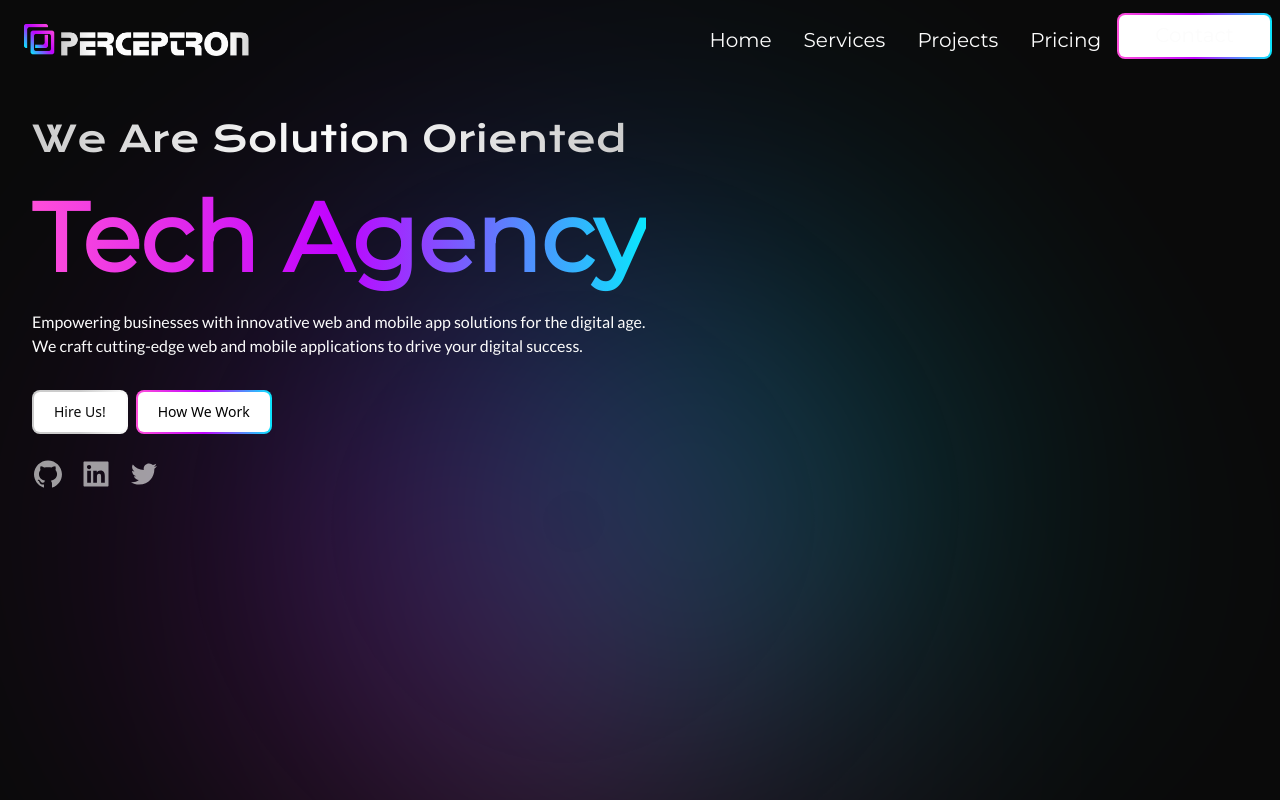
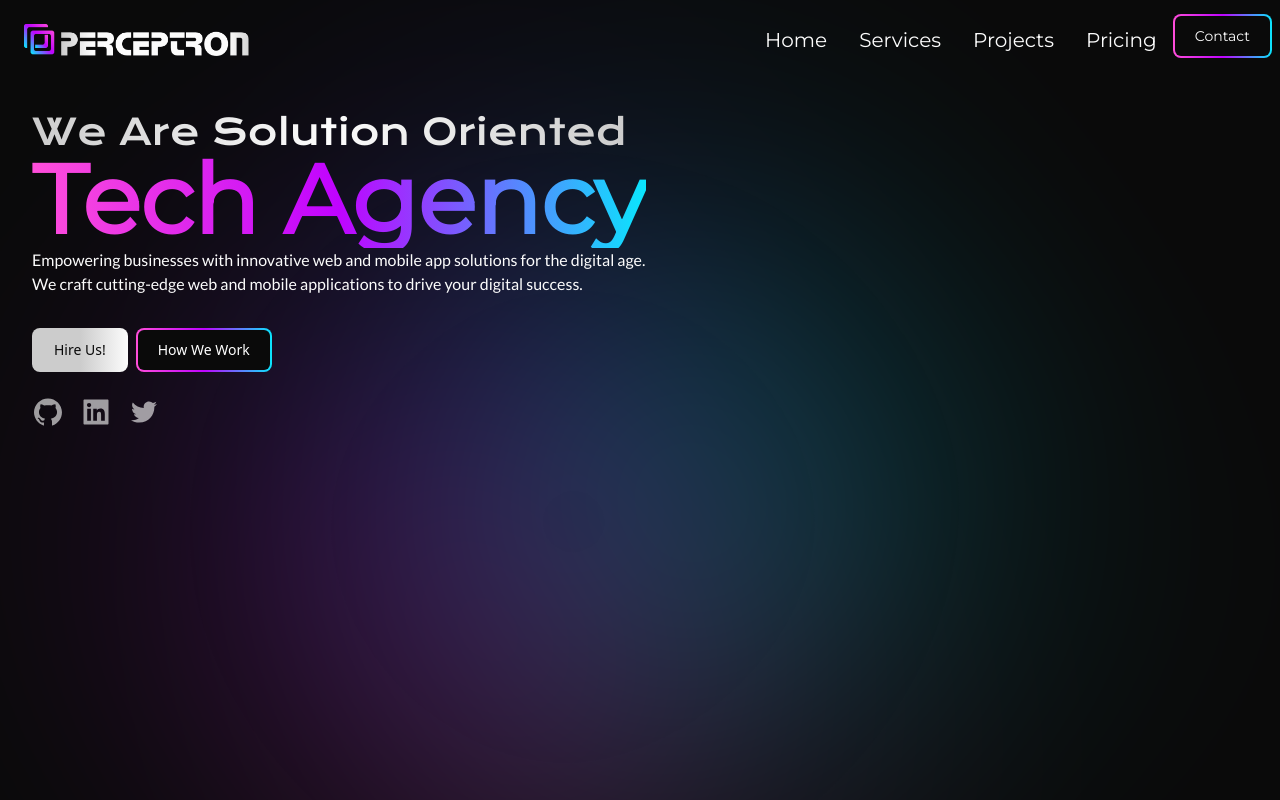
Before and after one commit to asif-bhuti/perceptron-client, a React (Create React App) app: page / in a window 1280 px wide. Built offline with nearby package versions, Linux system fonts and the light colour scheme.

Commit message:
Update spacing and size

```diff
--- a/src/components/button/Button.jsx
+++ b/src/components/button/Button.jsx
@@ -5,19 +5,19 @@ import clsx from "clsx";
 export const Button = ({ children, variant }) => {
   return (
     <button
-      class={twMerge(
+      className={twMerge(
         clsx(
-          "relative inline-flex items-center justify-center p-0.5 mb-2 mr-2 overflow-hidden text-sm font-medium  rounded-lg group bg-gradient-to-r from-secondary-pink via-secondary-purple to-secondary-cyan group-hover:from-purple-600 group-hover:to-blue-500 hover:text-white dark:text-white focus:ring-4 focus:outline-none focus:ring-blue-300 dark:focus:ring-blue-800",
+          "relative inline-flex items-center justify-center p-0.5 mb-2 mr-2 overflow-hidden text-sm font-medium  rounded-lg group bg-gradient-to-r from-secondary-pink via-secondary-purple to-secondary-cyan group-hover:from-purple-600 group-hover:to-blue-500 hover:text-white text-white focus:ring-4 focus:outline-none focus:ring-blue-300 ",
           variant === "primary" &&
             "from-primary-200 via-primary-200 to-primary-100"
         )
       )}
     >
       <span
-        class={twMerge(
+        className={twMerge(
           clsx(
-            "relative px-5 py-2.5 transition-all ease-in duration-75 bg-white dark:bg-primary-400      rounded-md group-hover:bg-opacity-0",
-            variant === "primary" && "dark:bg-transparent text-primary-400"
+            "relative px-5 py-2.5 transition-all ease-in duration-75 bg-primary-400 rounded-md group-hover:bg-opacity-0",
+            variant === "primary" && "bg-transparent text-primary-400"
           )
         )}
       >
--- a/src/components/navbar/Navbar.jsx
+++ b/src/components/navbar/Navbar.jsx
@@ -14,34 +14,22 @@ export const Navbar = () => {
           />
         </NavLink>
         <ul className="flex justify-end w-1/2 items-center">
-          <NavLink
-            to={"/"}
-            className="text-[20px] font-montserrat text-primary-100 m-4"
-          >
+          <NavLink to={"/"} className="nav-link">
             Home
           </NavLink>
-          <NavLink
-            to={"services"}
-            className="text-[20px] font-montserrat text-primary-100 m-4"
-          >
+          <NavLink to={"services"} className="nav-link">
             Services
           </NavLink>
-          <NavLink
-            to={"projects"}
-            className="text-[20px] font-montserrat text-primary-100 m-4"
-          >
+          <NavLink to={"projects"} className="nav-link">
             Projects
           </NavLink>
-          <NavLink
-            to={"pricing"}
-            className="text-[20px] font-montserrat text-primary-100 m-4"
-          >
+          <NavLink to={"pricing"} className="nav-link">
             Pricing
           </NavLink>
           <Button>
             <NavLink
               to={"contact"}
-              className="text-[20px] font-montserrat text-primary-100 m-4"
+              className="font-montserrat text-primary-100"
             >
               Contact
             </NavLink>
--- a/src/index.css
+++ b/src/index.css
@@ -7,8 +7,12 @@
 @tailwind components;
 @tailwind utilities;
 
-/* index.css */
-/* index.css */
+@layer components {
+  .nav-link {
+    @apply text-xl font-montserrat text-primary-100 m-4;
+  }
+}
+
 @keyframes rotateAndFloat {
   0% {
     transform: rotate(0) translateY(-50px);
--- a/src/pages/home/Home.jsx
+++ b/src/pages/home/Home.jsx
@@ -1,18 +1,35 @@
 import React from "react";
 import { Button } from "../../components";
 import { AiFillGithub, AiFillLinkedin, AiOutlineTwitter } from "react-icons/ai";
+import { NavLink } from "react-router-dom";
+
+const socialMediaIcons = [
+  { Icon: AiFillGithub, link: "https://www.github.com/" },
+  { Icon: AiFillLinkedin, link: "https://www.linkedin.com/" },
+  { Icon: AiOutlineTwitter, link: "https://www.twitter.com/" },
+];
 
 export const Home = () => {
+  const SocialMediaIcon = ({ Icon, link, size = "32px", color = "fff" }) => (
+    <NavLink to={link}>
+      <Icon
+        size={size}
+        color={color}
+        className="mr-4 opacity-60 hover:opacity-100 transition-all ease-in duration-75"
+      />
+    </NavLink>
+  );
+
   return (
     <div
       className="relative z-30 m-8
     "
     >
       <div className="flex flex-col">
-        <h3 className="font-krona text-[36px] bg-gradient-to-r from-primary-200 via-primary-100 to-primary-200 bg-clip-text text-transparent self-start text-start">
+        <h3 className="font-krona text-4xl bg-gradient-to-r from-primary-200 via-primary-100 to-primary-200 bg-clip-text text-transparent self-start text-start">
           We Are Solution Oriented
         </h3>
-        <h1 className="font-montserrat text-[96px] font-bold bg-gradient-to-r from-secondary-pink via-secondary-purple to-secondary-cyan bg-clip-text text-transparent self-start text-start">
+        <h1 className="font-montserrat text-8xl font-bold bg-gradient-to-r from-secondary-pink via-secondary-purple to-secondary-cyan bg-clip-text text-transparent self-start text-start">
           Tech Agency
         </h1>
         <p className="font-lato text-primary-100 w-[640px]">
@@ -27,21 +44,9 @@ export const Home = () => {
         </div>
         <span className="my-2"></span>
         <div className="flex">
-          <AiFillGithub
-            size={"32px"}
-            color="fff"
-            className="mr-4 opacity-60 hover:opacity-100 transition-all ease-in duration-75"
-          />
-          <AiFillLinkedin
-            size={"32px"}
-            color="fff"
-            className="mr-4 opacity-60 hover:opacity-100 transition-all ease-in duration-75"
-          />
-          <AiOutlineTwitter
-            size={"32px"}
-            color="fff"
-            className="mr-4 opacity-60 hover:opacity-100 transition-all ease-in duration-75"
-          />
+          {socialMediaIcons.map((item, index) => (
+            <SocialMediaIcon Icon={item.Icon} key={index} link={item.link} />
+          ))}
         </div>
       </div>
     </div>
```
